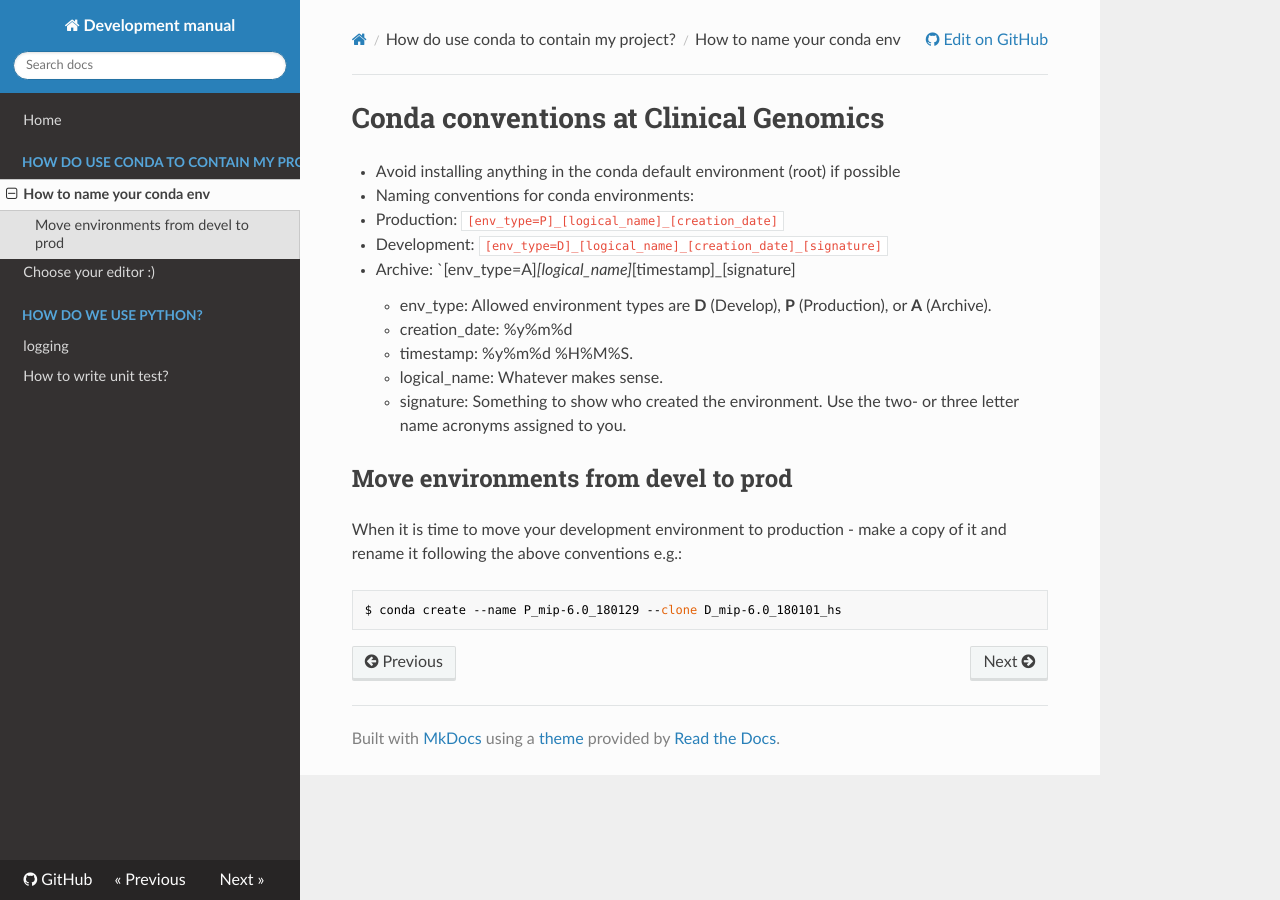
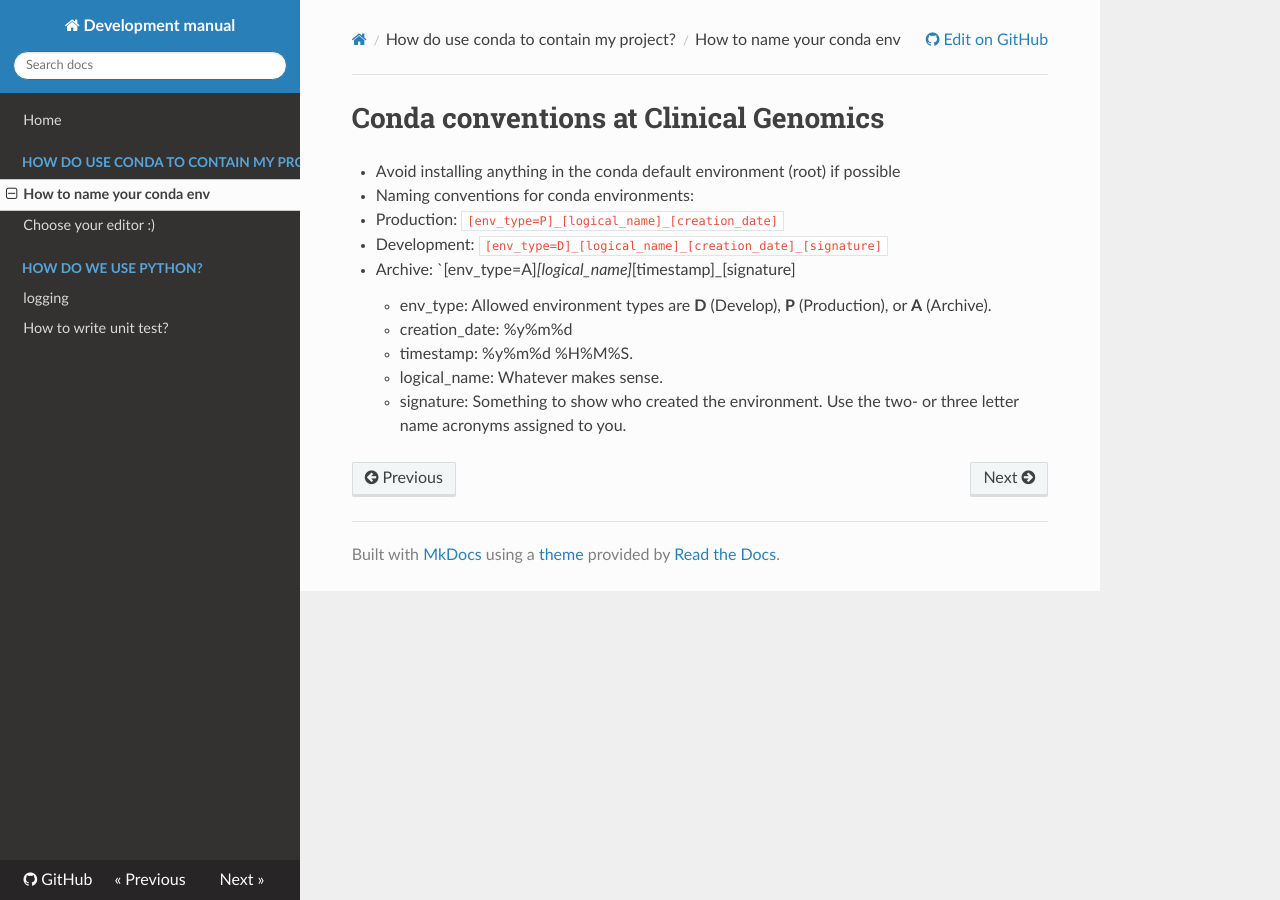
Before and after one commit to ingkebil/development, an MkDocs documentation site: the page built from docs/conda/conda_conventions.md, in a window 1280 px wide. Built offline with MkDocs 1.6.1, drawn with Linux system fonts in a browser that asks for light colours; nearby versions of some CDN libraries.

Commit message:
Rm conda push to prod

````diff
--- a/docs/conda/conda_conventions.md
+++ b/docs/conda/conda_conventions.md
@@ -10,10 +10,3 @@
       - timestamp: %y%m%d %H%M%S.
       - logical_name: Whatever makes sense.
       - signature: Something to show who created the environment. Use the two- or three letter name acronyms assigned to you.
-
-## Move environments from devel to prod
-
-When it is time to move your development environment to production - make a copy of it and rename it following the above conventions e.g.:
-```Bash
-$ conda create --name P_mip-6.0_180129 --clone D_mip-6.0_180101_hs
-```
````
